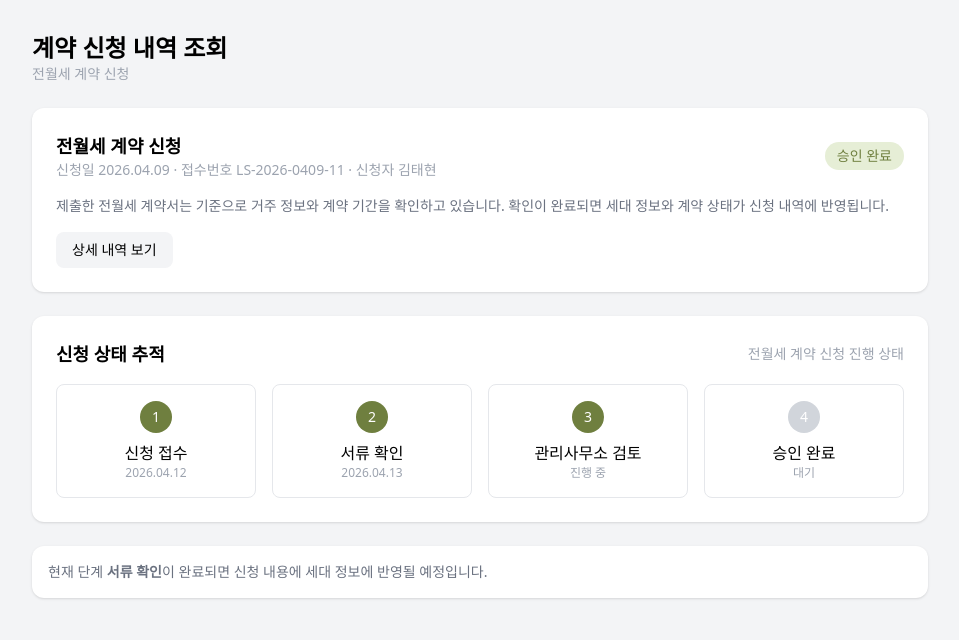
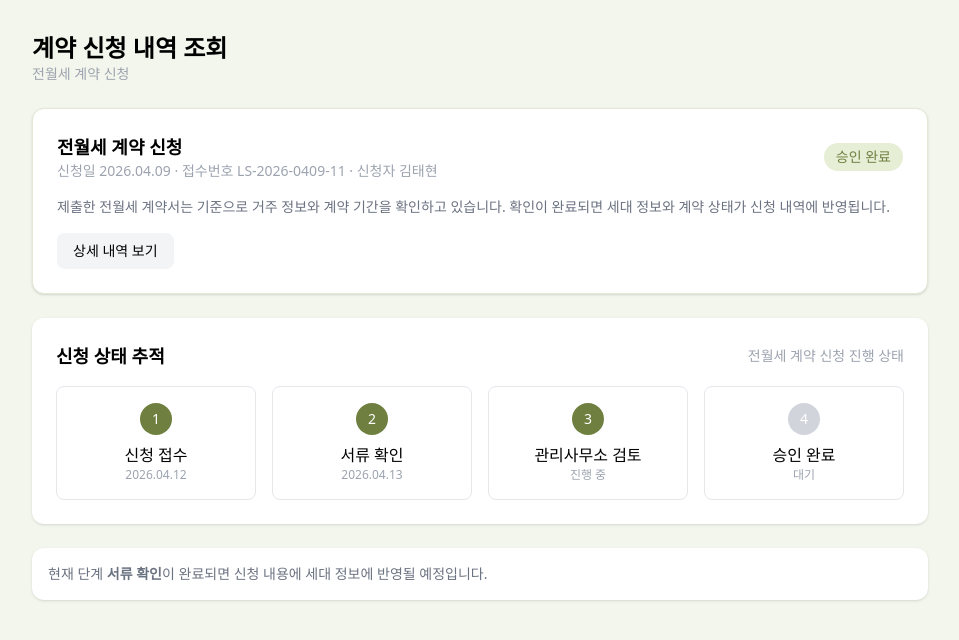
Before and after one commit to osa200279/STEVEN_ZIPS, a Java web app: page /contract/list.do in a window 1280 px wide. Shown: the top 640 px of the page, without its empty margins (160-1119 px from the left). Run offline with Spring Boot 4, a stand-in JSP engine, Linux system fonts and the light colour scheme; the visitor is signed in with stand-in values (Sample User, id 1); some of the project's set-up classes (security, data sources, template engines, error pages and the like) are left out, and stand-ins take their place; some libraries are stand-ins or nearby versions.

Commit message:
2026.04.29 박진아 JSP 수정

```diff
--- a/STEVEN_ZIPS/src/main/webapp/WEB-INF/views/ztestview/contractList.jsp
+++ b/STEVEN_ZIPS/src/main/webapp/WEB-INF/views/ztestview/contractList.jsp
@@ -6,7 +6,7 @@
   <title>계약 신청 내역 조회</title>
   <script src="https://cdn.tailwindcss.com"></script>
 </head>
-<body class="bg-gray-100 p-8">
+<body class="bg-[#F3F6EC] p-8">
 
 <div class="max-w-4xl mx-auto space-y-6">
 
@@ -17,7 +17,7 @@
   </div>
 
   <!-- 2. 신청 카드 -->
-  <div class="bg-white rounded-xl shadow p-6 space-y-4">
+  <div class="bg-white rounded-xl shadow border border-[#E2E8D5] p-6 space-y-4">
 
     <div class="flex justify-between items-center">
       <div>
```
